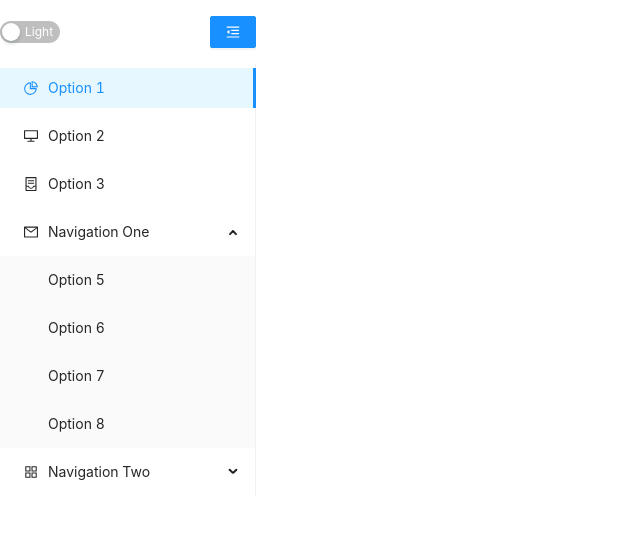
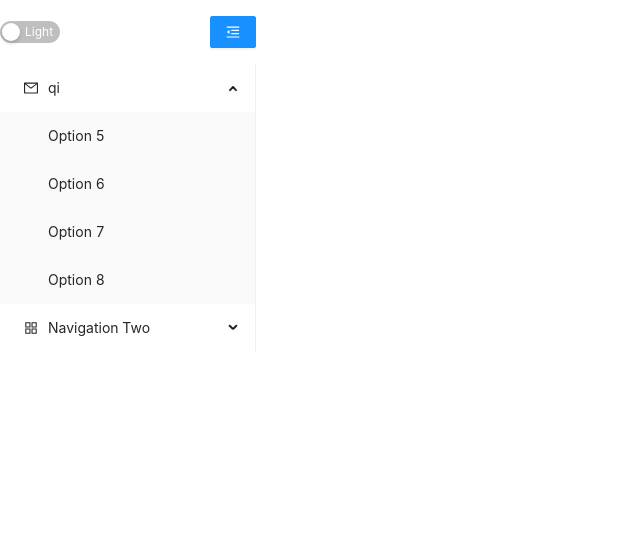
Before and after one commit to wangyuan123/recordLearnMarkdown, a Gatsby site: page /LeftMenu in a window 1280 px wide. Shown: the whole page, without its empty margins (0-640 px from the left). Built offline with nearby package versions, Linux system fonts and the light colour scheme; Gatsby itself is replaced by a stand-in of ours.

Commit message:
[TEST]: test log

```diff
--- a/src/pages/LeftMenu/index.tsx
+++ b/src/pages/LeftMenu/index.tsx
@@ -38,11 +38,7 @@ export default function Index() {
   }
 
   const items: MenuItem[] = [
-    getItem('Option 1', '1', <PieChartOutlined />),
-    getItem('Option 2', '2', <DesktopOutlined />),
-    getItem('Option 3', '3', <ContainerOutlined />),
-
-    getItem('Navigation One', 'sub1', <MailOutlined />, [
+    getItem('qi', 'sub1', <MailOutlined />, [
       getItem('Option 5', '5'),
       getItem('Option 6', '6'),
       getItem('Option 7', '7'),
@@ -61,6 +57,7 @@ export default function Index() {
    * 展开收起菜单
    */
   const toggleCollapsed = () => {
+    console.log('collapsed', collapsed);
     setCollapsed(!collapsed);
   };
   /**
```
